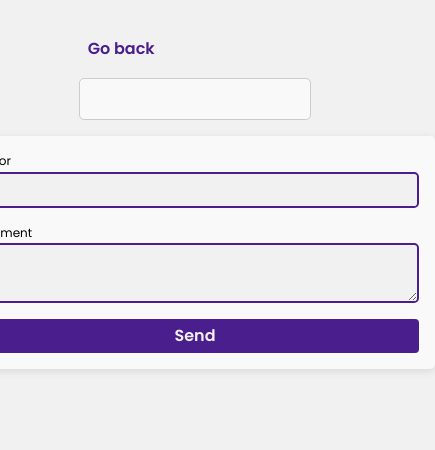
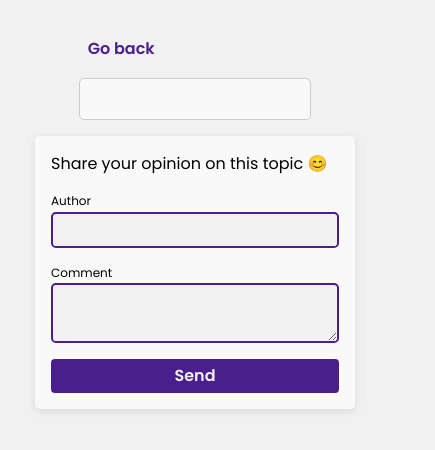
Before and after one commit to Pawel1894/comment-section-widget, a React (Vite) app in the folder client/: page /1 in a window 390 px wide. Shown: the top 450 px of the page, 435 px wide, since content can reach past the window. Built offline with nearby package versions, Linux system fonts and the light colour scheme; no server answers.

Commit message:
client: make author in comment responsive with text overflow

```diff
--- a/client/src/components/comment/Comment.module.css
+++ b/client/src/components/comment/Comment.module.css
@@ -14,6 +14,10 @@
 .author {
   font-size: 0.8rem;
   font-weight: bold;
+  max-width: 20ch;
+  overflow: hidden;
+  text-wrap: nowrap;
+  text-overflow: ellipsis;
 }
 
 .date {
--- a/client/src/components/comment/Comment.tsx
+++ b/client/src/components/comment/Comment.tsx
@@ -20,7 +20,7 @@ const CommentRaw: FC<CommentProps> = ({ author, rating, createdAt, children }) =
         <Button size="xs">Reply</Button>
       </div>
       <div className={styles.about}>
-        <span className={styles.author}>{author}</span>
+        <span title={author} className={styles.author}>{author}</span>
         <span className={styles.date}>{timeAgo(createdAt)}</span>
       </div>
       {children}
--- a/client/src/components/comment/CommentsContainer.module.css
+++ b/client/src/components/comment/CommentsContainer.module.css
@@ -2,5 +2,5 @@
   display: flex;
   flex-direction: column;
   gap: 1rem;
-  width: 30rem;
+  width: 20rem;
 }
--- a/client/src/components/comment/CreateComment.tsx
+++ b/client/src/components/comment/CreateComment.tsx
@@ -50,6 +50,7 @@ export const CreateComment: FC<CreateCommentProps> = ({ topicId }) => {
     return (
     <form ref={formRef} onSubmit={handleSubmit}>
       <CommentBox className={styles.createComment}>
+        <span>Share your opinion on this topic 😊</span>
         <Label>
           Author
           <Input name="author" required minLength={authorMinLength} maxLength={30} />
```
